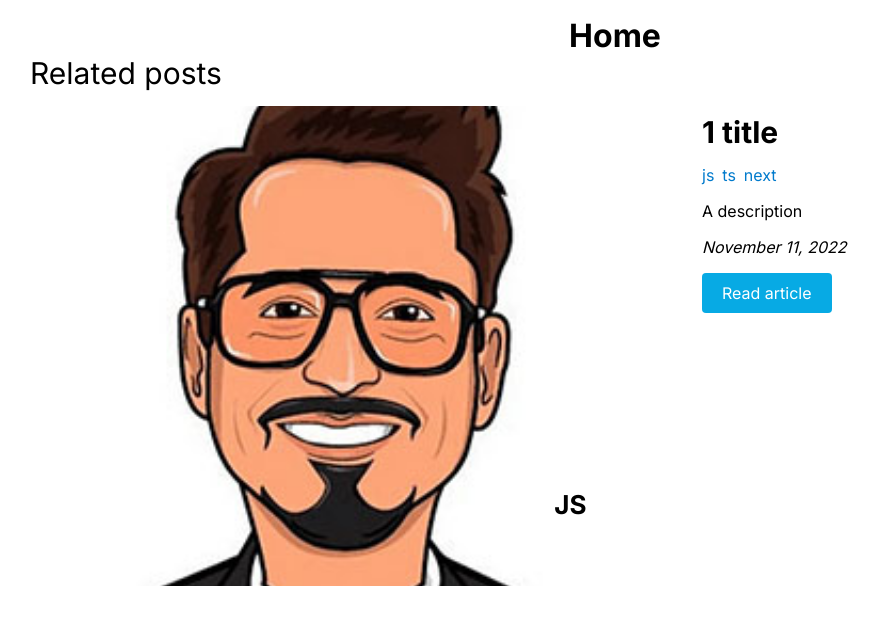
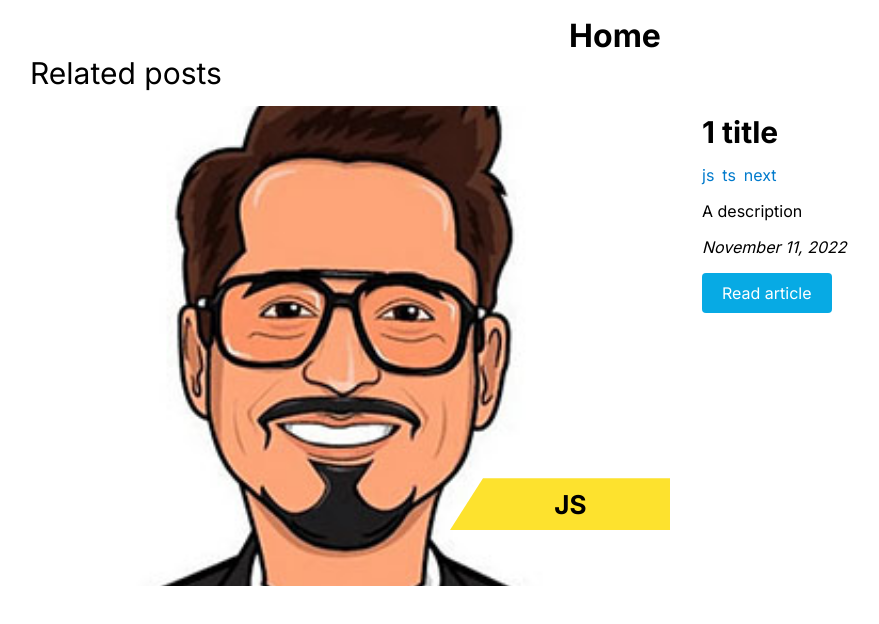
Before and after one commit to User0k/webtales.dev, a Next.js app: page / in a window 1280 px wide. Shown: the top 624 px of the page, without its empty margins (25-904 px from the left). Built offline with nearby package versions, Linux system fonts and the light colour scheme.

Commit message:
fix: default ribbon colors

```diff
--- a/app/page.tsx
+++ b/app/page.tsx
@@ -2,7 +2,7 @@ import Link from 'next/link';
 import Image from 'next/image';
 import { getSortedPosts } from './utils/getPosts';
 import dateConverter from './utils/dateConverter';
-import getColorBasedOnBackground from './utils/getColorBasedOnBackground';
+import generateRibbonColors from './utils/generateRibbonColors';
 import s from './home.module.css';
 
 export default function Home() {
@@ -28,10 +28,7 @@ export default function Home() {
                 />
                 <div
                   className={s.ribbon}
-                  style={{
-                    backgroundColor: `var(--color-${post.tags[0]})`,
-                    color: getColorBasedOnBackground(post.tags[0]),
-                  }}
+                  style={generateRibbonColors(post.tags[0])}
                 >
                   {post.tags[0].toUpperCase()}
                 </div>
--- /dev/null
+++ b/app/utils/generateRibbonColors.ts
@@ -0,0 +1,12 @@
+import { DARK_COLORS, LIGHT_COLORS } from '../../constants';
+
+export default function generateRibbonColors(tag: string) {
+  const backgroundColor =
+    DARK_COLORS.includes(tag) || LIGHT_COLORS.includes(tag)
+      ? `var(--color-${tag})`
+      : `var(--color-javascript)`;
+
+  const color = DARK_COLORS.includes(tag) ? 'var(--color-white)' : undefined;
+
+  return { backgroundColor, color };
+}
--- a/app/utils/getColorBasedOnBackground.ts
+++ /dev/null
@@ -1,7 +0,0 @@
-import { DARK_COLORS } from '../../constants';
-
-export default function getColorBasedOnBackground(bgColor: string) {
-  if (DARK_COLORS.includes(bgColor)) {
-    return 'var(--color-white)';
-  }
-}
```
